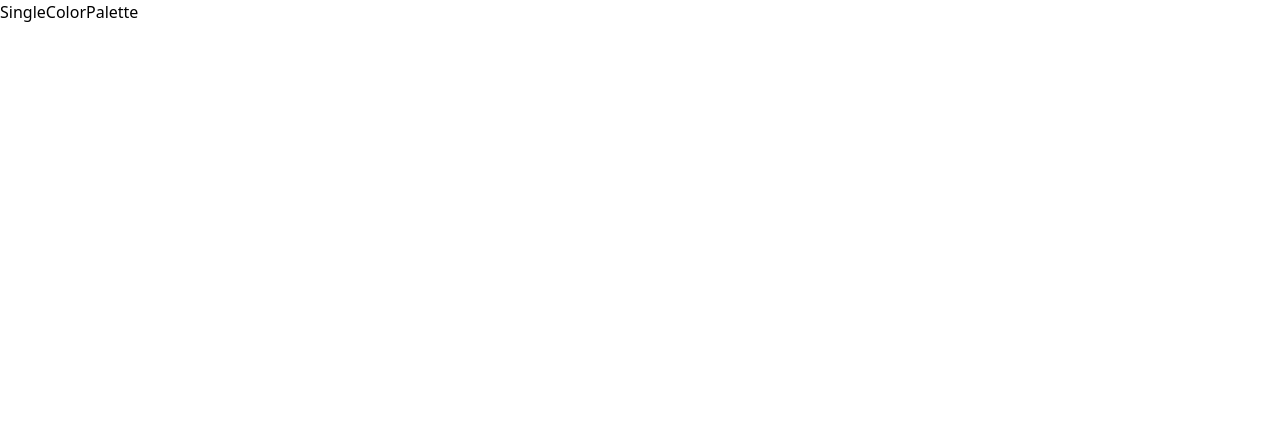
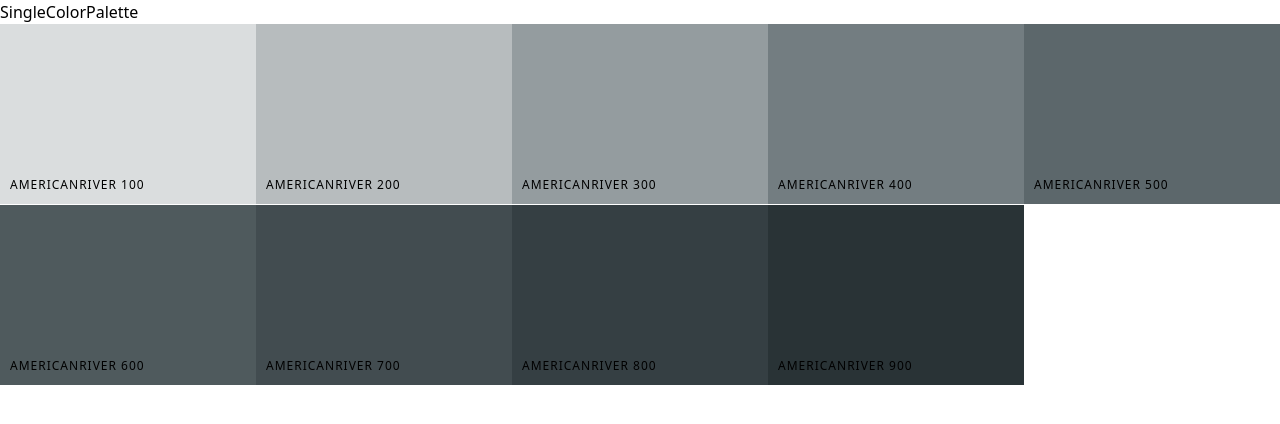
Before and after one commit to NitinNitinRaj/React_Projects, a React (Create React App) app in the folder color_project/: page /palette/flat-ui-colors-american/americanriver in a window 1280 px wide. Shown: the top 424 px of the page. Built offline with nearby package versions, Linux system fonts and the light colour scheme.

Commit message:
display colors in single color Palette

```diff
--- a/color_project/src/App.js
+++ b/color_project/src/App.js
@@ -1,8 +1,8 @@
 import { Route, Routes } from "react-router-dom";
+import PaletteList from "./components/PaletteList";
 import PaletteWrapper from "./components/PaletteWrapper";
-import PaletteList from "./components/PaletteList";
+import SingleColorPaletteWrapper from "./components/SingleColorPaletteWrapper";
 import seedColors from "./utils/seedColors";
-import SingleColorPalette from "./components/SingleColorPalette";
 
 export default function App() {
   return (
@@ -12,7 +12,7 @@ export default function App() {
       <Route
         exact
         path="/palette/:paletteId/:colorId"
-        element={<SingleColorPalette />}
+        element={<SingleColorPaletteWrapper />}
       />
     </Routes>
   );
--- a/color_project/src/components/ColorBox.js
+++ b/color_project/src/components/ColorBox.js
@@ -5,6 +5,7 @@ import { Link } from "react-router-dom";
 
 export default function ColorBox({
   background: { color, name, paletteId, colorId },
+  showLink,
 }) {
   const [copied, setCopied] = useState(false);
 
@@ -34,12 +35,14 @@ export default function ColorBox({
           </div>
           <button className="copy-button">Copy</button>
         </div>
+        {showLink && (
           <Link
             to={`/palette/${paletteId}/${colorId}`}
             onClick={(e) => e.stopPropagation()}
           >
             <span className="see-more">More</span>
           </Link>
+        )}
       </div>
     </CopyToClipboard>
   );
--- a/color_project/src/components/Palette.js
+++ b/color_project/src/components/Palette.js
@@ -21,6 +21,7 @@ export default function Palette({
           colorId: color.id,
           paletteId: id,
         }}
+        showLink={true}
       />
     );
   });
--- a/color_project/src/components/SingleColorPalette.js
+++ b/color_project/src/components/SingleColorPalette.js
@@ -1,7 +1,33 @@
-export default function SingleColorPalette() {
+import ColorBox from "./ColorBox";
+
+export default function SingleColorPalette({
+  palette: { colors },
+  colorId,
+  paletteId,
+}) {
+  const gatherShade = () => {
+    let shades = [];
+    for (let key in colors) {
+      shades.push(colors[key].find((color) => color.id === colorId));
+    }
+
+    return shades.slice(1);
+  };
+
+  const colorBoxes = gatherShade().map((color) => {
+    return (
+      <ColorBox
+        key={color.name}
+        background={{ color: color.hex, name: color.name, paletteId, colorId }}
+        showLink={false}
+      />
+    );
+  });
+
   return (
-    <div>
+    <div className="Palette">
       <h1>SingleColorPalette</h1>
+      <div className="Palette-colors">{colorBoxes}</div>
     </div>
   );
 }
--- /dev/null
+++ b/color_project/src/components/SingleColorPaletteWrapper.js
@@ -0,0 +1,19 @@
+import { useParams } from "react-router-dom";
+import { generatePalette } from "../utils/colorHelper";
+import seedColors from "../utils/seedColors";
+import SingleColorPalette from "./SingleColorPalette";
+
+export default function SingleColorPaletteWrapper() {
+  const { paletteId, colorId } = useParams();
+
+  const findPalette = (id) => {
+    return seedColors.find((color) => color.id === id);
+  };
+  return (
+    <SingleColorPalette
+      palette={generatePalette(findPalette(paletteId))}
+      colorId={colorId}
+      paletteId={paletteId}
+    />
+  );
+}
```
Lines whose indentation alone changed are shown as unchanged.
